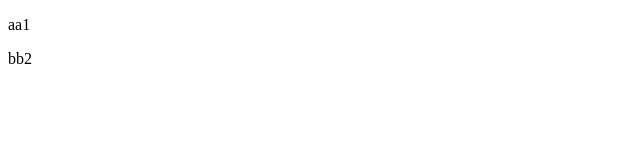
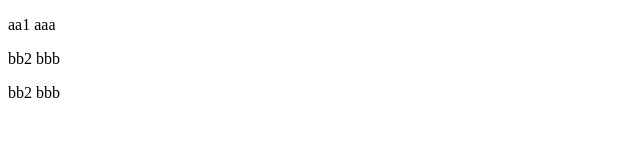
Before and after one commit to kako2015dev/AppHTML, a plain HTML site: page index.html in a window 1280 px wide. Shown: the whole page, without its empty margins (0-640 px from the left). Drawn offline with Linux system fonts and the light colour scheme.

Commit message:
edit file meore dges

```diff
--- a/index.html
+++ b/index.html
@@ -6,8 +6,9 @@
 </head>
 <body>
 	<div>
-		<p>aa1</p>
-		<p>bb2</p>
+		<p>aa1 aaa</p>
+		<p>bb2 bbb</p>
+		<p>bb2 bbb</p>
 	</div>
 </body>
 </html>
```
